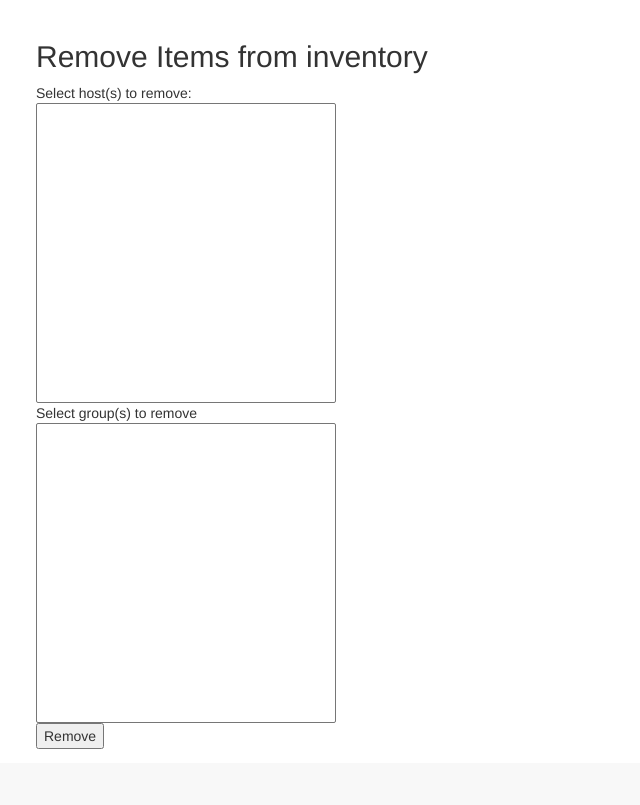
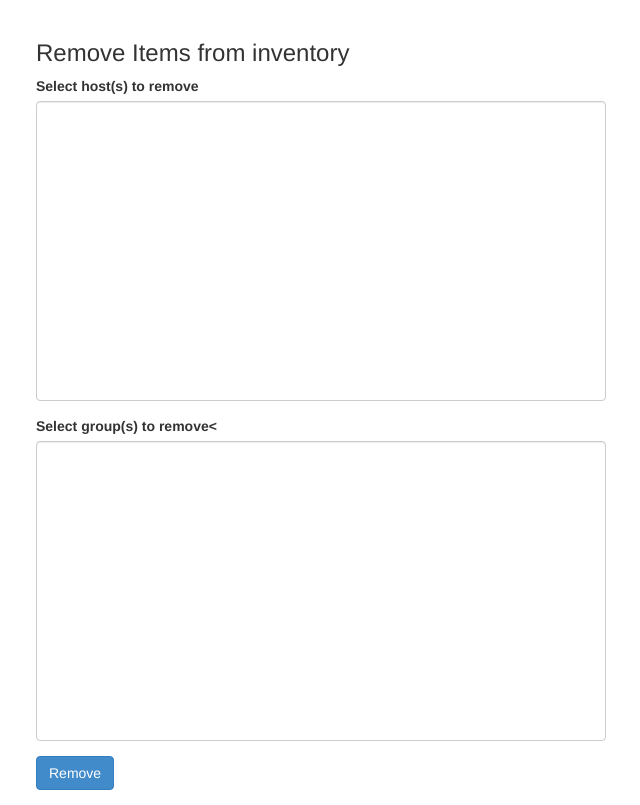
Before and after one commit to vincentvdk/jetfire, a Flask app: template app/templates/remove.html in a window 1280 px wide. Shown: the part 51-856 px from the top of the page, without its empty margins (34-674 px from the left). Before the commit the page ends 800 px from the top, so only its background shows below. Run offline with Flask 2, Linux system fonts and the light colour scheme; the template is opened without the code that fills it, so the values that code supplies are empty; parts of the project's set-up code (start-up, migrations or seed data) failed here and were passed over; some libraries are stand-ins or nearby versions.

Commit message:
added style to remove page

```diff
--- a/app/templates/remove.html
+++ b/app/templates/remove.html
@@ -2,36 +2,45 @@
 
 {% block body %}
 
-<h2>Remove Items from inventory</h2>
+<!-- Flash message when host has been added -->
+    {% with messages = get_flashed_messages() %}
+        {% if messages %}
+            {% for message in messages %}
+<pre>
+{{ message }}
+</pre>
+            {% endfor %}
+        {% endif %}
+    {% endwith %}
 
-<form action="{{url_for('remove')}}" method="post">
-    Select host(s) to remove:</br>
-        <select name="selectedhostsremove" multiple="multiple" style="width:300px;height:300px">
+<h3>Remove Items from inventory</h3>
+
+<div class="col-md-6">
+<form class="form form-horizontal" action="{{ url_for('remove')}}" method="post">
+{#<form action="{{url_for('remove')}}" method="post">#}
+  <div class="form-group">
+    <label for="groupvars">Select host(s) to remove</label>
+    {#Select host(s) to remove:</br>#}
+        <select class="form-control" name="selectedhostsremove" multiple="multiple" style="height:300px">
             {% for item in allhosts %}
                 <option value="{{ item }}">{{ item }}</option>
             {% endfor %}
-        </select></br>
-
-    Select group(s) to remove</br>
-        <select name="selectedgroupsremove" multiple="multiple" style="width:300px;height:300px">
+        </select>
+  </div>
+  <div class="form-group">
+    <label for="removegroups">Select group(s) to remove<</label>
+    {#Select group(s) to remove</br>#}
+        <select class="form-control" id="removegroups" name="selectedgroupsremove" multiple="multiple" style="height:300px">
             {% for item in allgroups %}
                 <option value="{{ item }}">{{ item }}</option>
             {% endfor %}
-        </select></br>
-
-        <input type="submit" value="Remove" />
+        </select>
+  </div>
+  <div class="form-group">
+    <input class="btn btn-primary" type="submit" value="Remove">
+  </div>
 </form>
+</div><!-- end col-md-6 -->
 
 
-<!-- Flash message when host has been added -->
-        {% with messages = get_flashed_messages() %}
-        {% if messages %}
-            Results:
-            <pre>
-                {% for message in messages %}
-{{ message }}
-                {% endfor %}
-            </pre>
-        {% endif %}
-    {% endwith %}
 {% endblock %}
```
